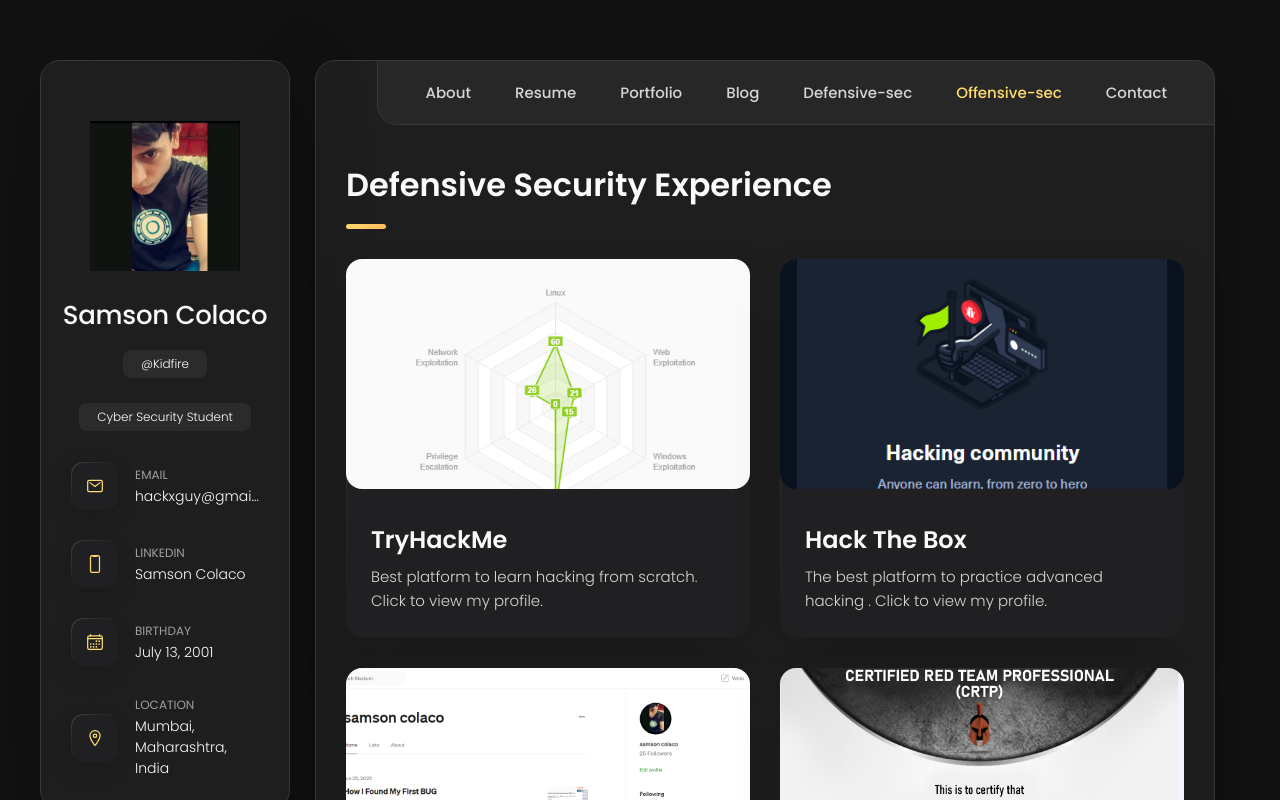
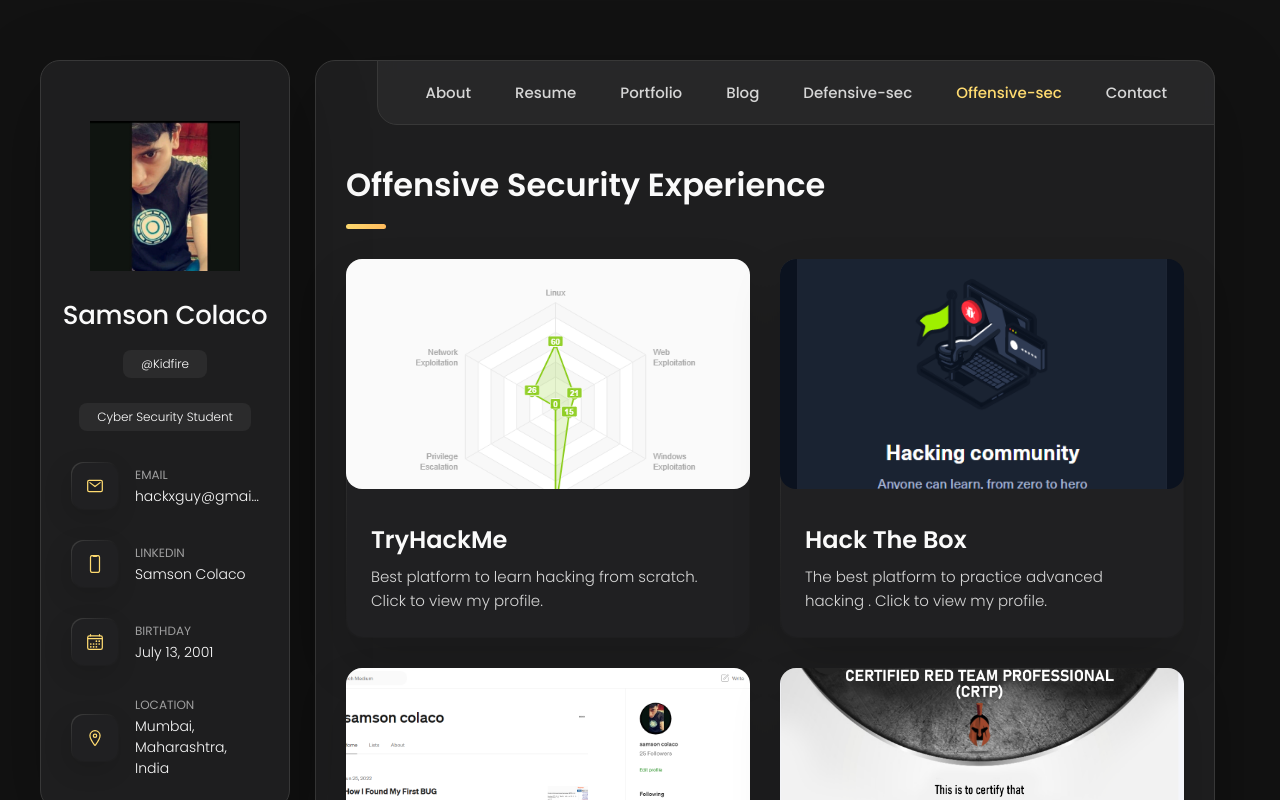
Before and after one commit to SamsonColaco/Hello, a plain HTML site: page index.html in a window 1280 px wide. Both pictures are taken after a click on the button "Offensive-sec". Shown: the top 800 px of the page. Drawn offline with nearby package versions, Linux system fonts and the light colour scheme.

Commit message:
Update index.html

```diff
--- a/index.html
+++ b/index.html
@@ -1106,7 +1106,7 @@
         <header>
           <h2>&nbsp</h2>
           <h2>&nbsp</h2>
-          <h2 class="h2 article-title">Defensive Security Experience</h2>
+          <h2 class="h2 article-title">Offensive Security Experience</h2>
         </header>
 
         <section class="blog-posts">
```
